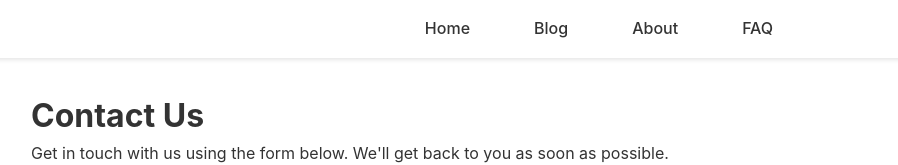
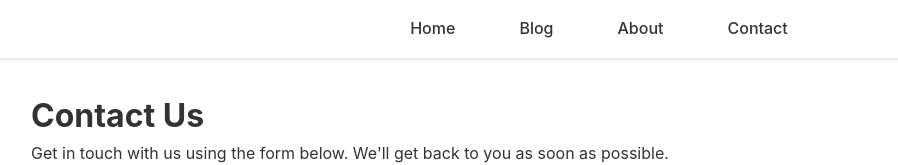
Before and after one commit to tryllid/shisso-site, a website: page pages/contact.html in a window 1280 px wide. Shown: the top 165 px of the page, without its empty margins (41-939 px from the left). Drawn offline with Linux system fonts and the light colour scheme.

Commit message:
Update contact.html
updated title menu

```diff
--- a/pages/contact.html
+++ b/pages/contact.html
@@ -13,7 +13,7 @@
                 <li><a href="../index.html">Home</a></li>
                 <li><a href="../blog/index.html">Blog</a></li>
                 <li><a href="about.html">About</a></li>
-                <li><a href="contact.html">FAQ</a></li>
+                <li><a href="contact.html">Contact</a></li>
             </ul>
         </nav>
     </header>
```
